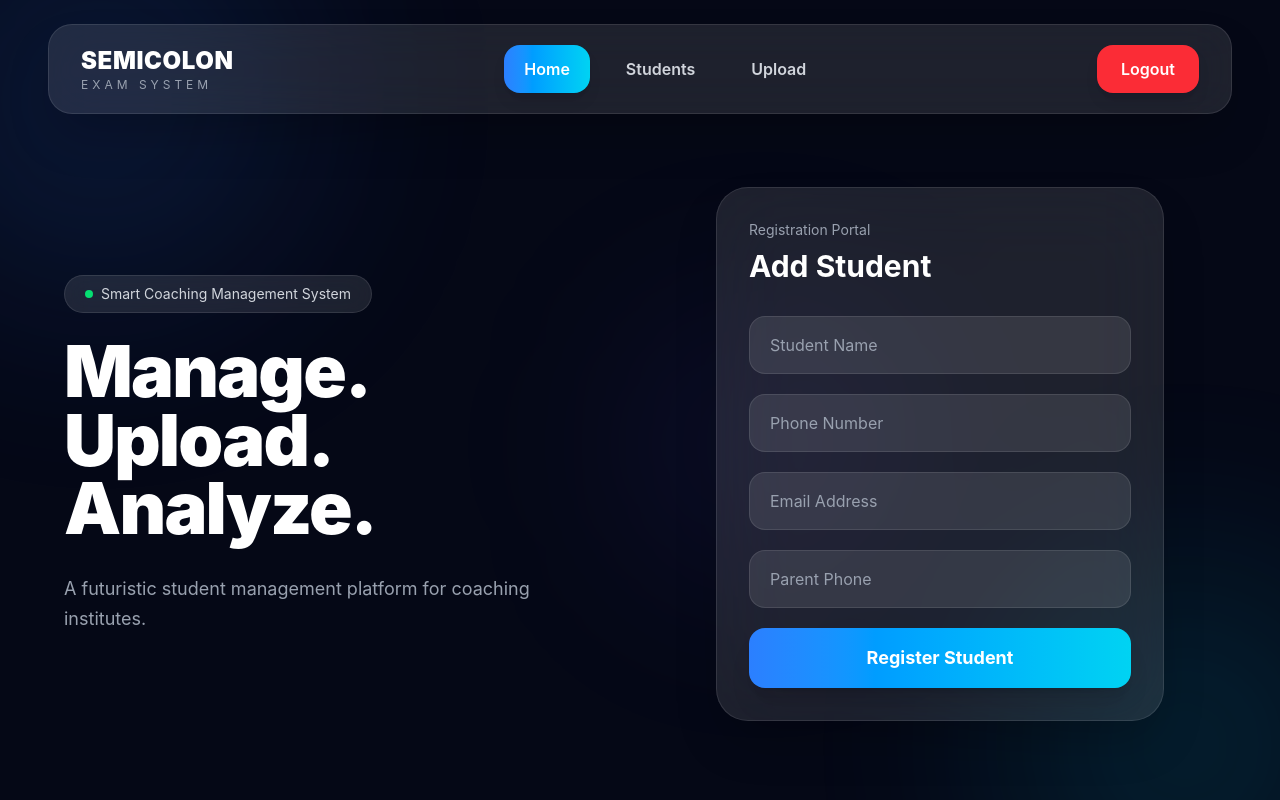
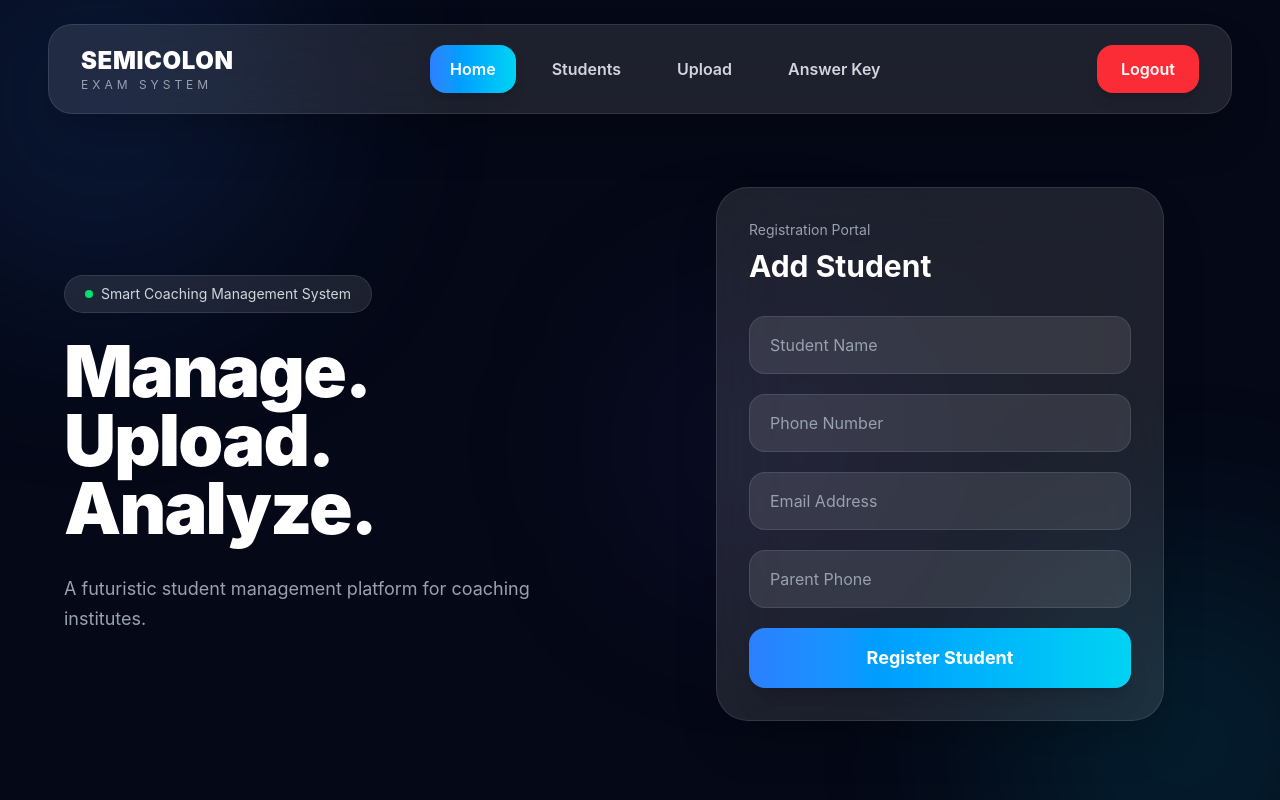
Before and after one commit to Reek8927/Semicolon-exam-system, a React app in the folder frontend/: page / in a window 1280 px wide. Built offline with nearby package versions, Linux system fonts and the light colour scheme; the HTML template or start-up script is replaced by a standard one.

Commit message:
Add aswer key page path in navbar

```diff
--- a/frontend/src/pages/Register.jsx
+++ b/frontend/src/pages/Register.jsx
@@ -138,6 +138,33 @@ export default function Register() {
             >
               Upload
             </Link>
+
+            <Link
+  to="/answer-key"
+  className={`
+
+    px-5
+    py-3
+    rounded-2xl
+    font-semibold
+    transition
+    duration-300
+
+    ${
+      location.pathname ===
+      "/answer-key"
+
+        ? "bg-gradient-to-r from-blue-500 to-cyan-400 text-white shadow-lg"
+
+        : "text-gray-300 hover:bg-white/10 hover:text-white"
+    }
+
+  `}
+>
+
+  Answer Key
+
+</Link>
 
           </div>
 
```
